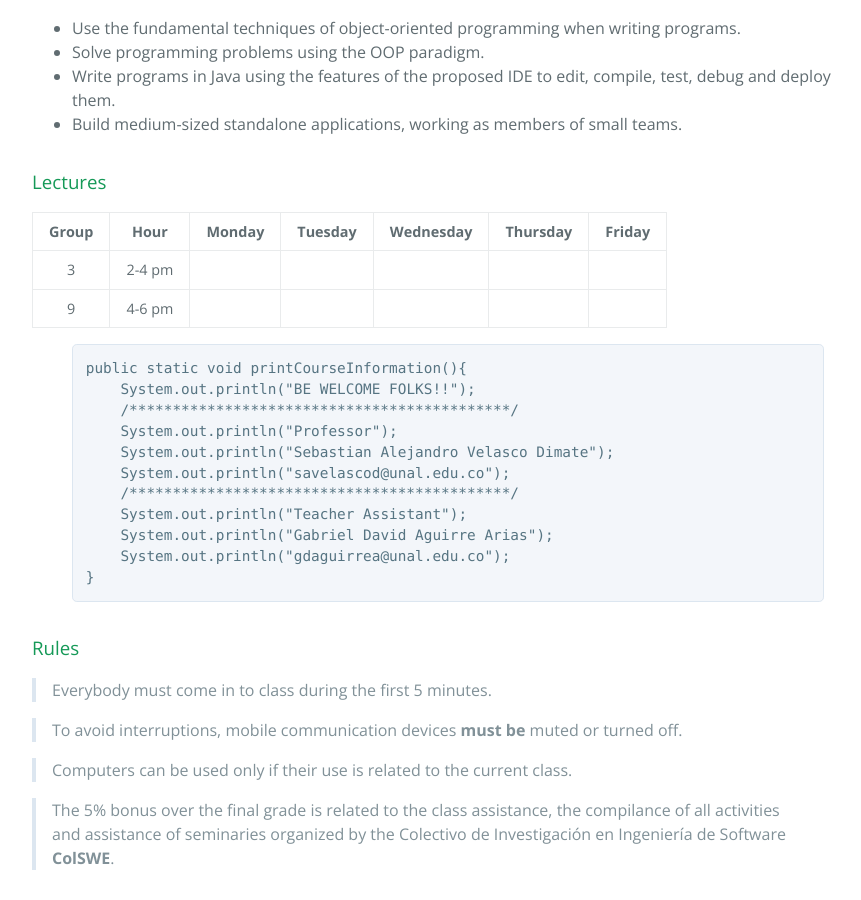
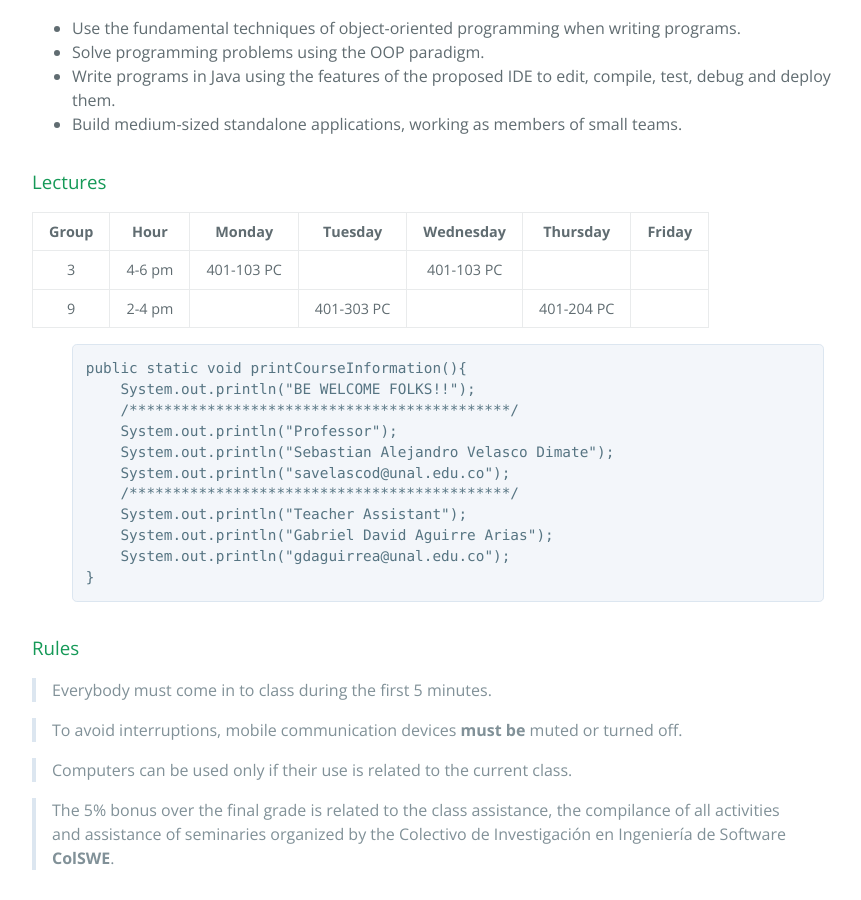
Before and after one commit to oopunal/oopunal.github.io, a Jekyll site: the page built from index.markdown, in a window 1280 px wide and 900 px high, scrolled down 607 px. Shown: the whole window, without its empty margins (192-1053 px from the left). Built offline with Jekyll 4.4.1, drawn with Linux system fonts in a browser that asks for light colours.

Commit message:
added schedules

```diff
--- a/index.markdown
+++ b/index.markdown
@@ -34,8 +34,8 @@ The aim of this course is to understand the paradigm of **Object Oriented Progra
 
 |Group|Hour|Monday|Tuesday|Wednesday|Thursday|Friday|
 ||:---:|:---:|:---:|:---:|:---:|:---:|
-|3|2-4 pm| | | | | |
-|9|4-6 pm| | | | | |
+|3|4-6 pm|401-103 PC | |401-103 PC| | |
+|9|2-4 pm| |401-303 PC| |401-204 PC| |
 
 {% highlight java %}
 public static void printCourseInformation(){
```
